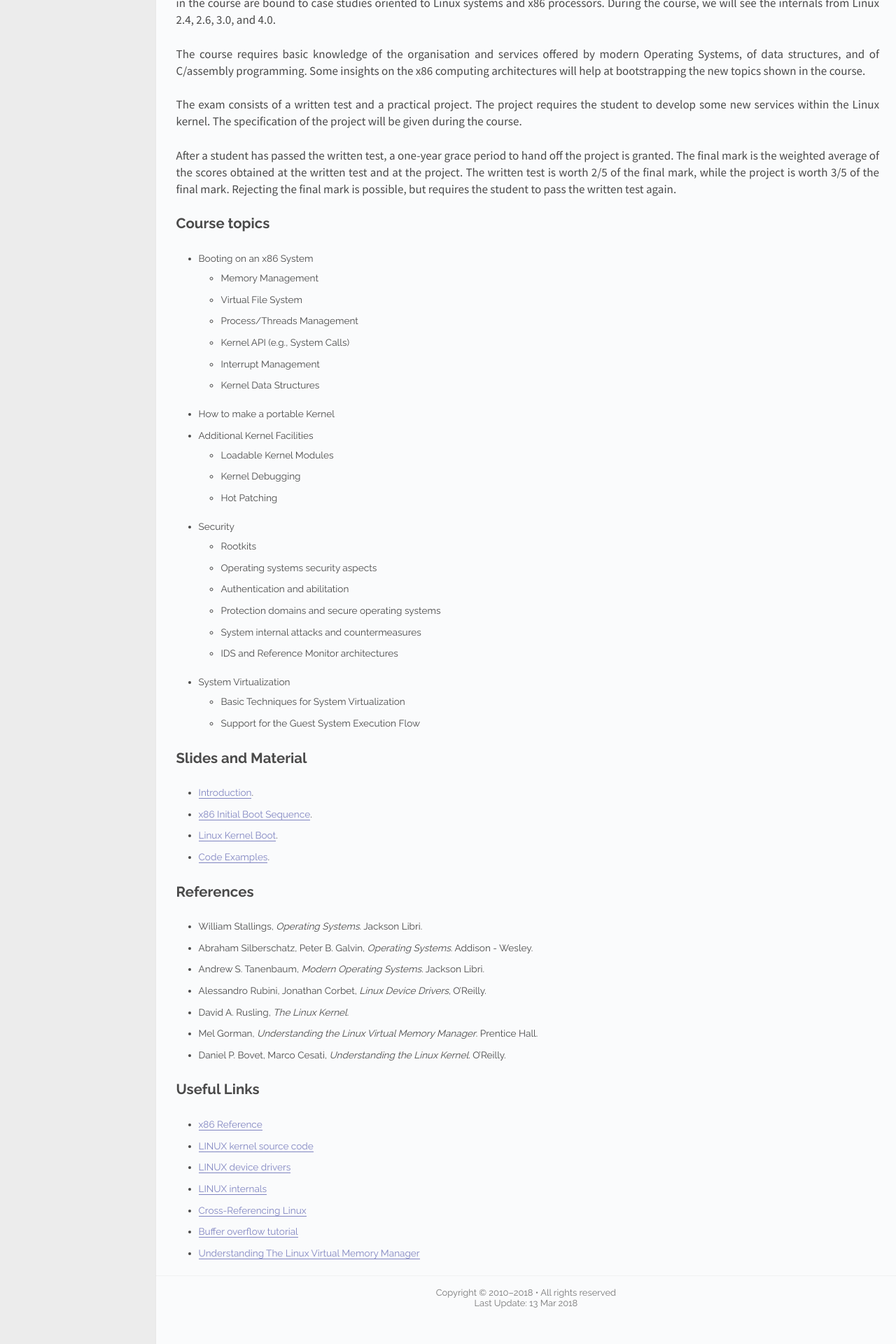
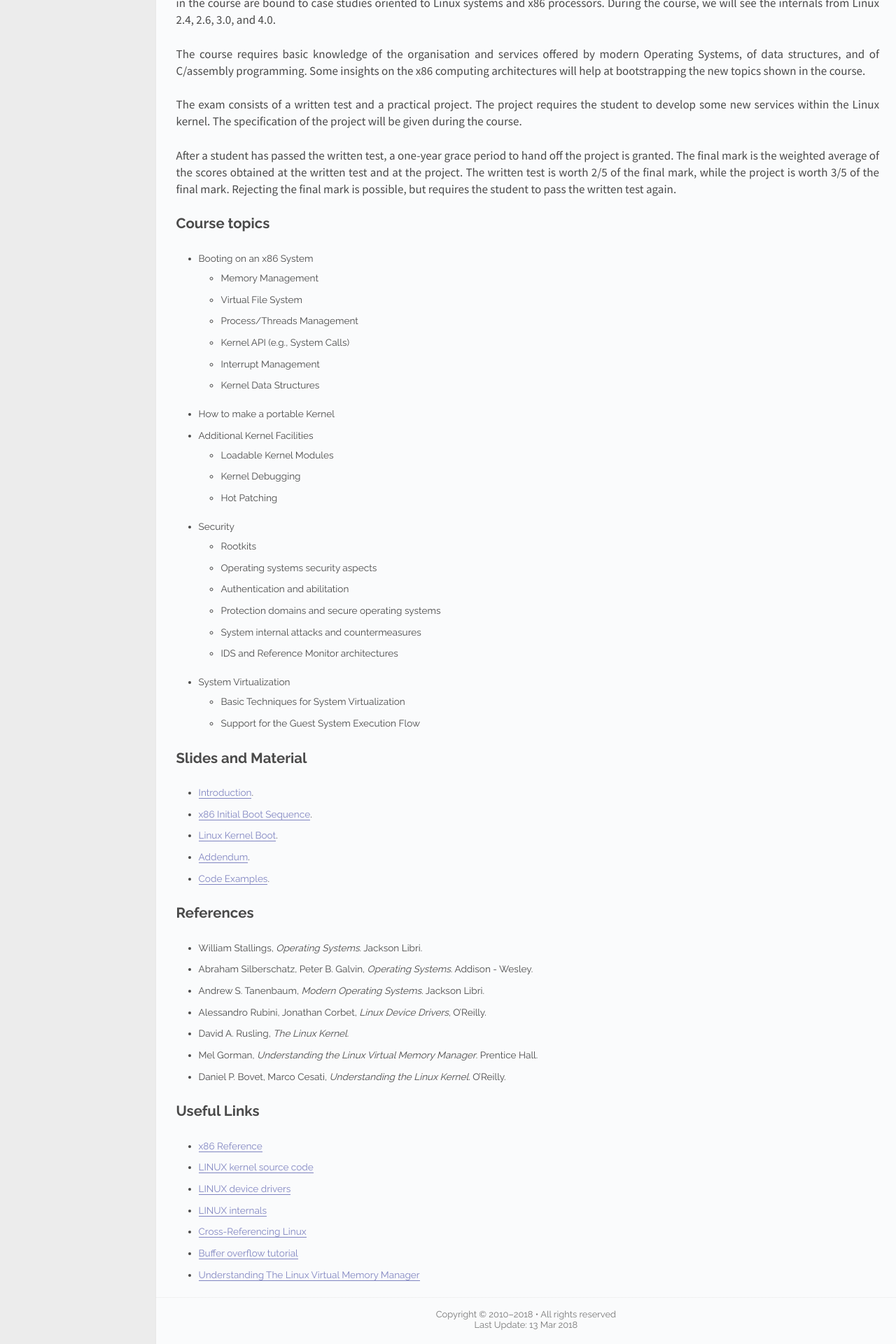
Before and after one commit to alessandropellegrini/personal-website, a Jekyll site: the page built from _posts/2017-01-01-aosv.md, in a window 1280 px wide. Shown: the part 661-2581 px from the top of the page at 70% size. Built offline with Jekyll 4.4.1, drawn with Linux system fonts in a browser that asks for light colours.

Commit message:
Update AOSV Material
Add a new pack of slides. Additionally, fix some typos in previous
packs.

Signed-off-by: Alessandro Pellegrini <pellegrini@dis.uniroma1.it>

```diff
--- a/_posts/2017-01-01-aosv.md
+++ b/_posts/2017-01-01-aosv.md
@@ -86,6 +86,7 @@ Slides and Material
 * [Introduction]({{ local-url }}/0.Introduction.pdf).
 * [x86 Initial Boot Sequence]({{ local-url }}/1.Initial-Boot-Sequence.pdf).
 * [Linux Kernel Boot]({{ local-url }}/2.Kernel-Boot.pdf).
+* [Addendum]({{ local-url }}/3.Addendum.pdf).
 * [Code Examples]({{ local-url }}/code-examples.tar.gz).
 
 
```
Also changed, not shown: 2 other files.
